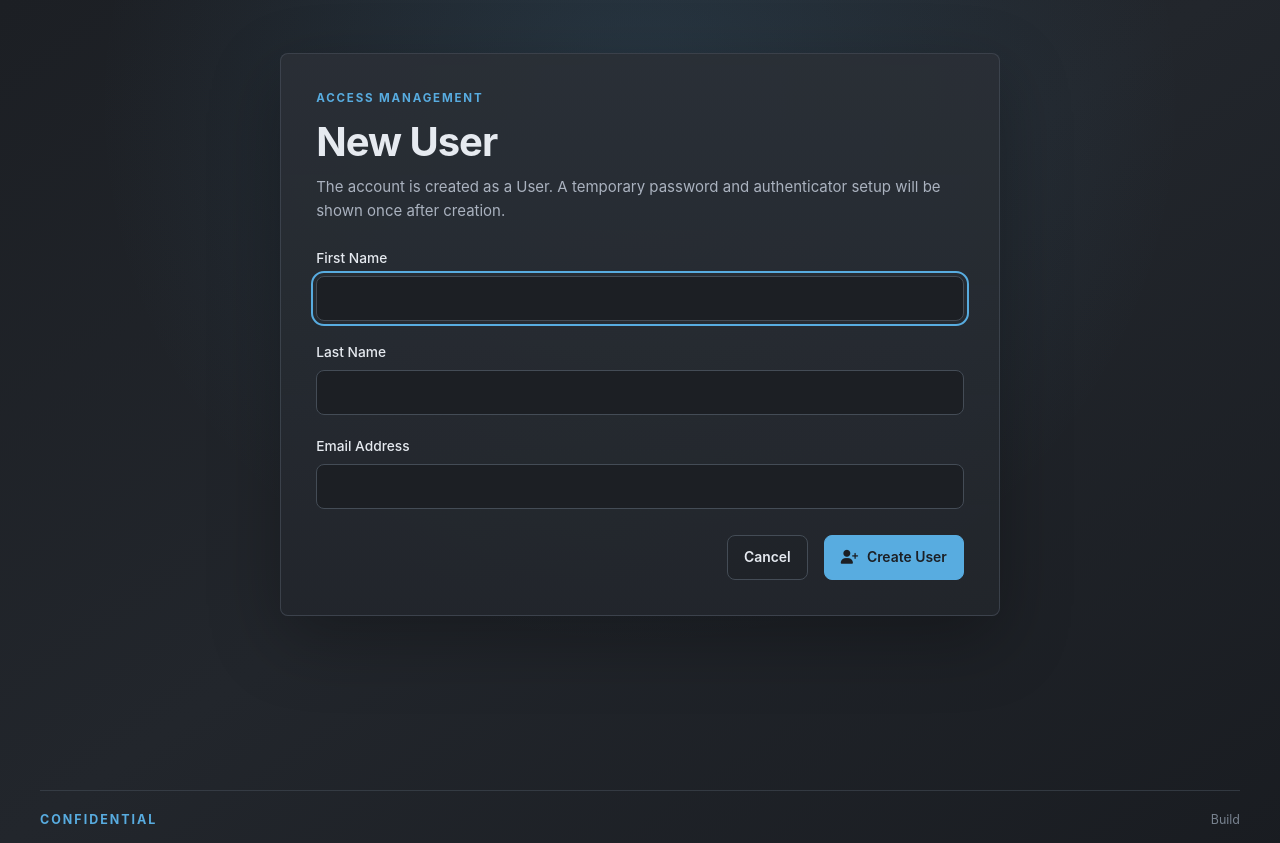
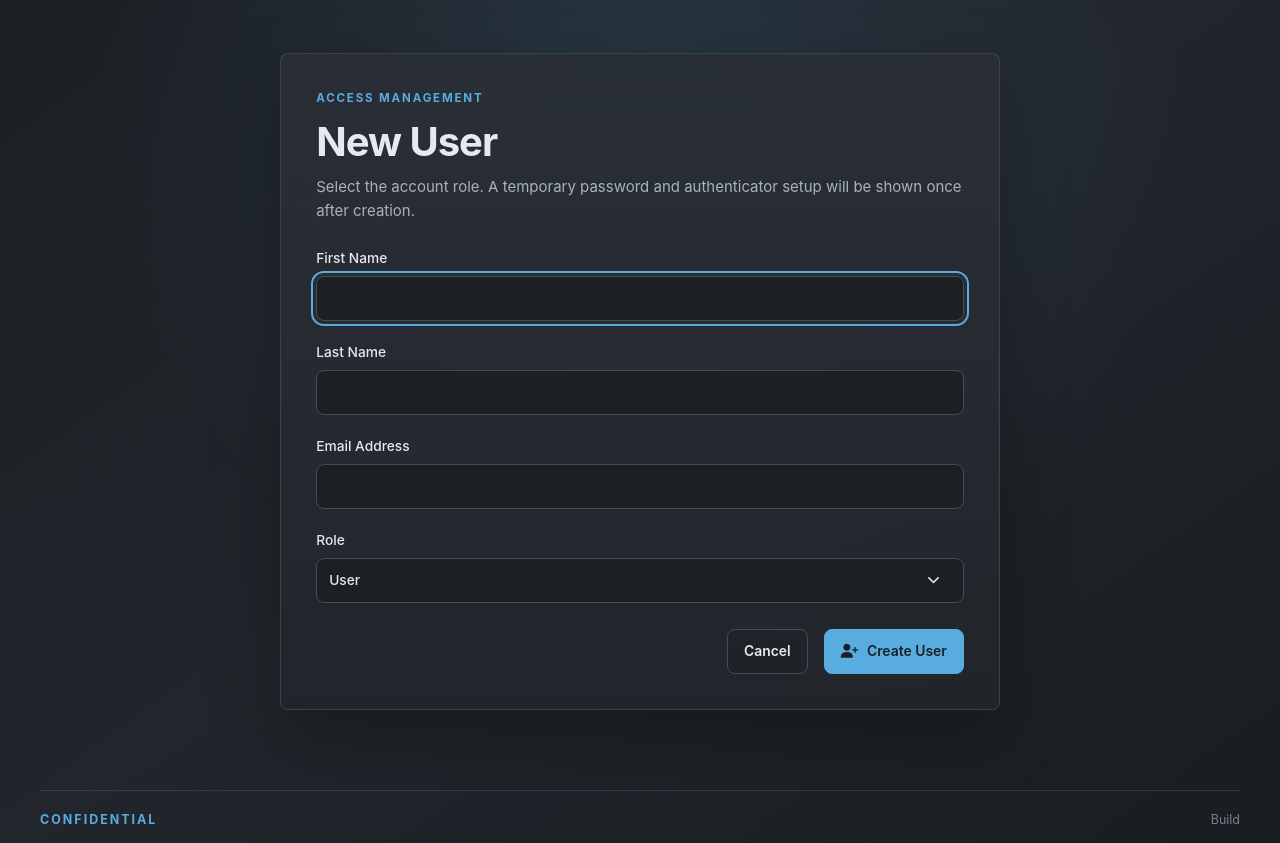
Before and after one commit to dean1012/grayhaven-timetracker, a Python web app: template templates/user_form.html in a window 1280 px wide. Shown: the top 843 px of the page. Run offline with Jinja, Linux system fonts and the light colour scheme; the template is opened without the code that fills it, so the values that code supplies are empty; some web fonts are replaced.

Commit message:
Add user role selection

```diff
--- a/grayhaven_timetracker/routes.py
+++ b/grayhaven_timetracker/routes.py
@@ -2574,6 +2574,9 @@ def new_user() -> Any:
         email = normalize_email(request.form.get("email", ""))
         if find_user_by_email(email):
             raise ValueError("A user with that email already exists.")
+        role = request.form.get("role", "user").strip()
+        if role not in {"admin", "user"}:
+            raise ValueError("Select a valid user role.")
         temporary_password = generate_temporary_password()
         password_hash = hash_password(temporary_password)
         user = User(
@@ -2583,7 +2586,7 @@ def new_user() -> Any:
             password_hash=password_hash,
             totp_secret=None,
             pending_totp_secret=None,
-            role="user",
+            role=role,
             is_enabled=True,
             password_change_required=True,
             session_version=1,
--- a/static/app.js
+++ b/static/app.js
@@ -493,6 +493,26 @@ document.querySelectorAll(".flash").forEach((flash) => {
   }, 4500);
 });
 
+document.querySelectorAll("[data-role-create-form]").forEach((form) => {
+  const role = form.querySelector("[name=role]");
+  const submit = form.querySelector("[data-role-create-submit]");
+  const icon = form.querySelector("[data-role-create-icon]");
+  const label = form.querySelector("[data-role-create-label]");
+  if (!(role instanceof HTMLSelectElement) || !(submit instanceof HTMLButtonElement)
+    || !(icon instanceof HTMLElement) || !(label instanceof HTMLElement)) {
+    return;
+  }
+  const update = () => {
+    const administrator = role.value === "admin";
+    submit.classList.toggle("button-primary", !administrator);
+    submit.classList.toggle("button-stop", administrator);
+    icon.className = `fa-solid ${administrator ? "fa-user-gear" : "fa-user-plus"}`;
+    label.textContent = administrator ? "Create Administrator" : "Create User";
+  };
+  role.addEventListener("change", update);
+  update();
+});
+
 const staleNoticeUrl = new URL(window.location.href);
 if (staleNoticeUrl.searchParams.has("stale")) {
   staleNoticeUrl.searchParams.delete("stale");
--- a/templates/user_form.html
+++ b/templates/user_form.html
@@ -11,15 +11,16 @@
   <div class="panel form-panel">
     <p class="eyebrow">ACCESS MANAGEMENT</p>
     <h1>New User</h1>
-    <p class="muted">The account is created as a User. A temporary password and authenticator setup will be shown once after creation.</p>
-    <form method="post" class="form-stack">
+    <p class="muted">Select the account role. A temporary password and authenticator setup will be shown once after creation.</p>
+    <form method="post" class="form-stack" data-role-create-form>
       <input type="hidden" name="csrf_token" value="{{ csrf_token() }}">
       <label>First Name<input name="first_name" value="{{ request.form.get('first_name', '') }}" maxlength="100" required autofocus autocomplete="off" data-protonpass-ignore="true"></label>
       <label>Last Name<input name="last_name" value="{{ request.form.get('last_name', '') }}" maxlength="100" required autocomplete="off" data-protonpass-ignore="true"></label>
       <label>Email Address<input type="email" name="email" value="{{ request.form.get('email', '') }}" maxlength="255" required></label>
+      <label>Role<span class="select-control"><select name="role" required autocomplete="off" data-protonpass-ignore="true"><option value="user" {% if request.form.get('role', 'user') == 'user' %}selected{% endif %}>User</option><option value="admin" {% if request.form.get('role') == 'admin' %}selected{% endif %}>Administrator</option></select><i class="fa-solid fa-chevron-down" aria-hidden="true"></i></span></label>
       <div class="form-actions">
         <a class="button button-secondary" href="{{ url_for('main.users') }}">Cancel</a>
-        <button class="button button-primary" type="submit"><i class="fa-solid fa-user-plus" aria-hidden="true"></i> Create User</button>
+        <button class="button button-primary" type="submit" data-role-create-submit><i class="fa-solid fa-user-plus" aria-hidden="true" data-role-create-icon></i> <span data-role-create-label>Create User</span></button>
       </div>
     </form>
   </div>
```
